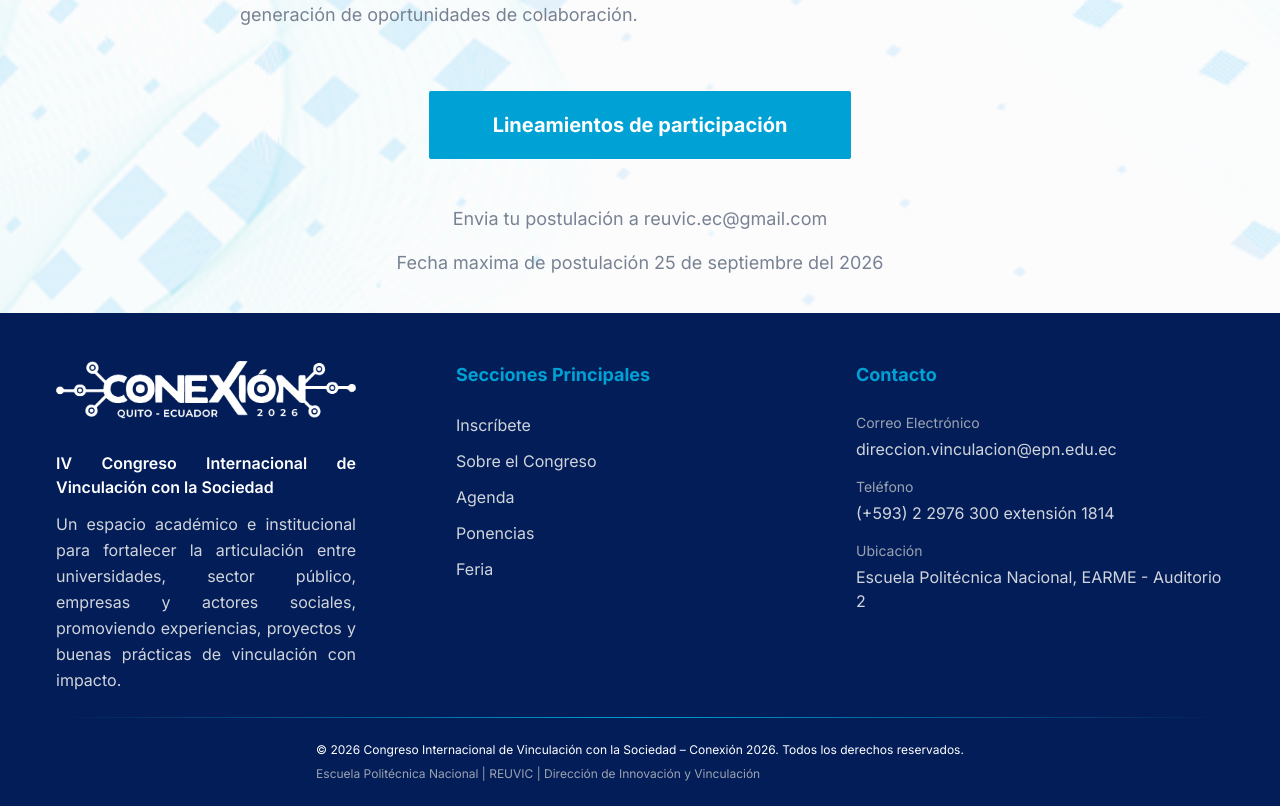
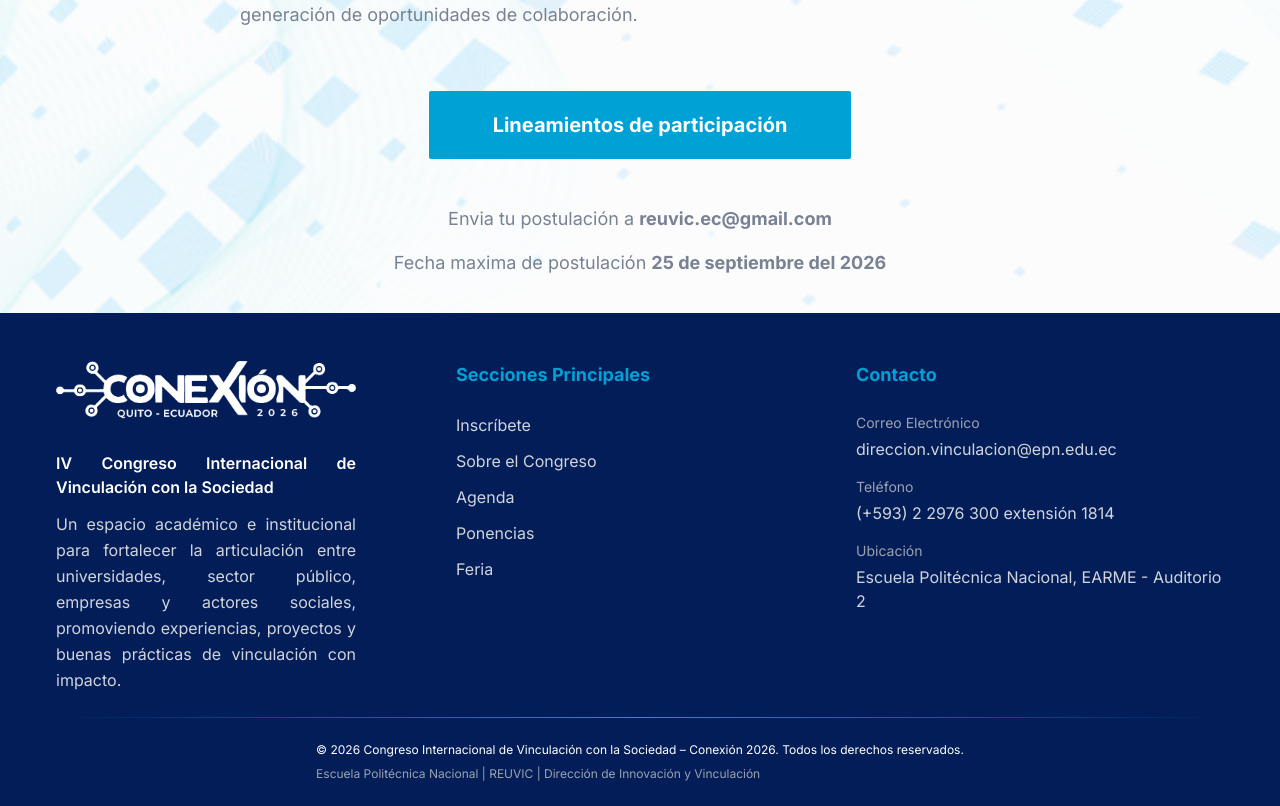
Before and after one commit to a-sebs/CongresoInternacionalDeVinculacionConLaSociedad, a Next.js app: page /agenda in a window 1280 px wide. Shown: the part 1663-2469 px from the top of the page. Built offline with nearby package versions, Linux system fonts and the light colour scheme.

Commit message:
Más cambios

```diff
--- a/src/app/agenda/page.tsx
+++ b/src/app/agenda/page.tsx
@@ -59,8 +59,8 @@
                 Lineamientos de participación
               </button>
             </div>
-            <p className="mt-4 text-sm text-body-color md:text-base lg:text-lg text-center">Envia tu postulación a reuvic.ec@gmail.com</p>
-            <p className="mt-4 text-sm text-body-color md:text-base lg:text-lg text-center">Fecha maxima de postulación 25 de septiembre del 2026</p>
+            <p className="mt-4 text-sm text-body-color md:text-base lg:text-lg text-center">Envia tu postulación a <strong>reuvic.ec@gmail.com</strong></p>
+            <p className="mt-4 text-sm text-body-color md:text-base lg:text-lg text-center">Fecha maxima de postulación <strong>25 de septiembre del 2026</strong></p>
           </div>
         </div>
       </section>
--- a/src/components/Home/Brands/brandsData.tsx
+++ b/src/components/Home/Brands/brandsData.tsx
@@ -26,7 +26,7 @@
     image: "/images/brands/LOGO RENSEG.png",
     imageLight: "/images/brands/LOGO RENSEG.png",
     category: "supported",
-    size: "medium",
+    size: "large",
   },
 ];
 
```
